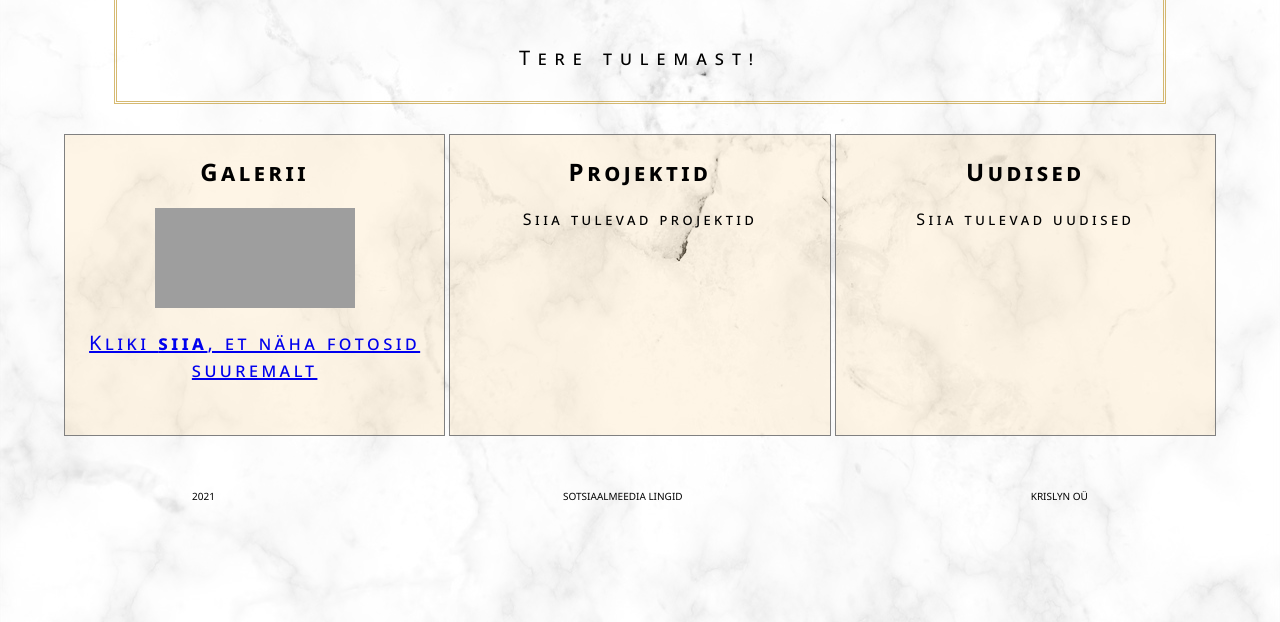
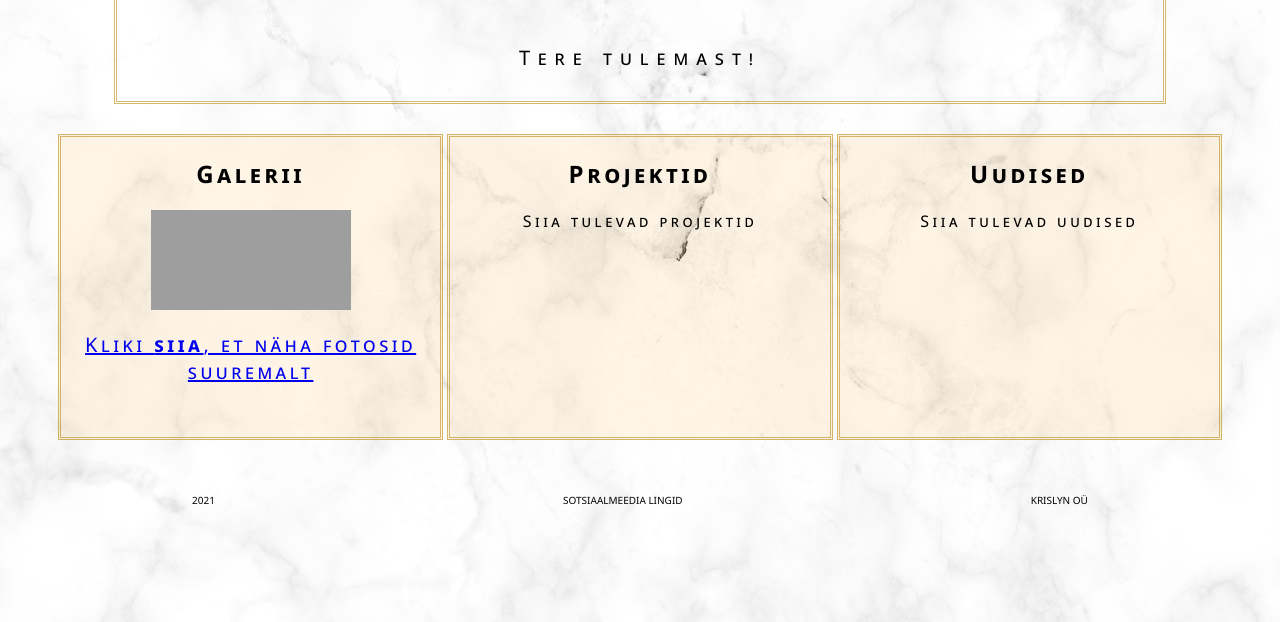
Before and after one commit to krislynmikk/portfoolio, a plain HTML site: page index.html in a window 1280 px wide. Shown: the part 178-800 px from the top of the page. Drawn offline with Linux system fonts and the light colour scheme; grey boxes are pictures that could not be loaded.

Commit message:
Update style.css

```diff
--- a/style.css
+++ b/style.css
@@ -2,9 +2,9 @@
 
     background-color: rgba(247, 166, 45, 0.116);
     min-height: 300px;
-    border-style: solid;
-    border-width: 1px;
-    border-color: gray;
+    border-style: double;
+    border-width: ;
+    border-color: rgba(184, 135, 11, 0.575);
     margin-left: auto;
     margin-top: 30px;
     margin-right: auto;
```
